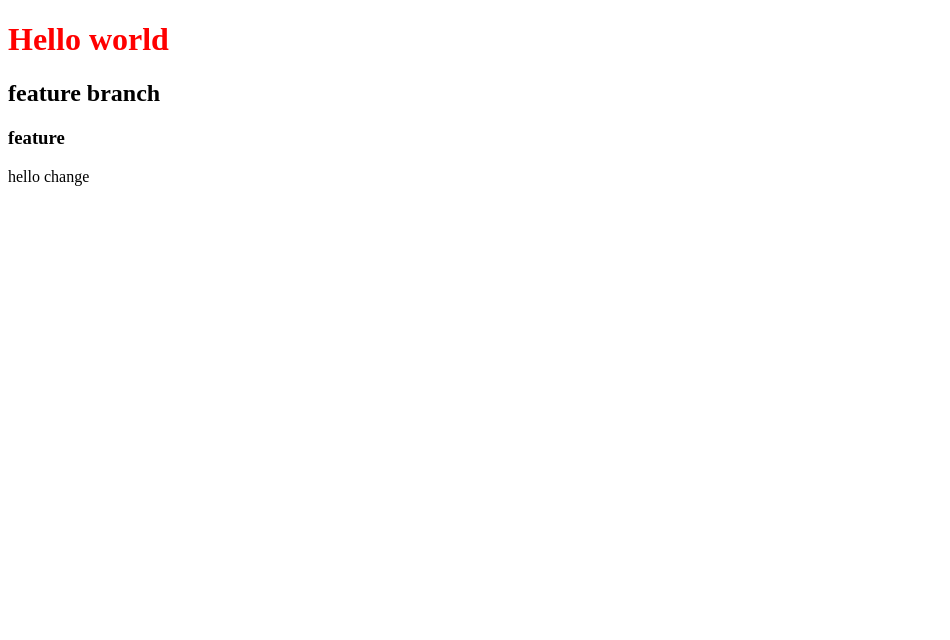
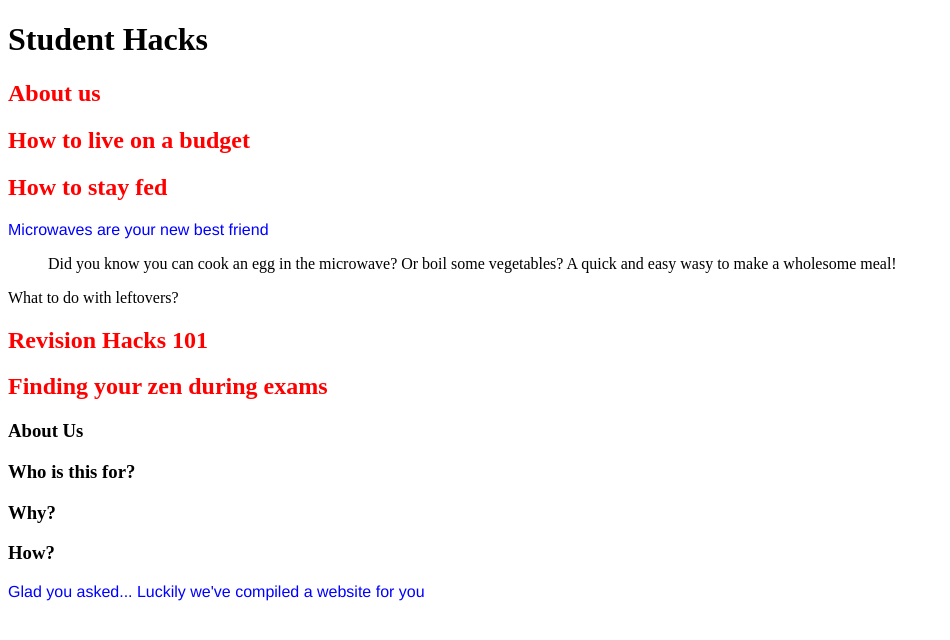
Before and after one commit to kasheemistry/web-project, a plain HTML site: page index.html in a window 1280 px wide. Shown: the whole page, without its empty margins (0-950 px from the left). Drawn offline with Linux system fonts and the light colour scheme; files that its build step writes are made by us from their sources.

Commit message:
student hacks

```diff
--- /dev/null
+++ b/css/styles.css
@@ -0,0 +1,8 @@
+h2 {
+  color: red;
+}
+p {
+  color:blue;
+  font-size: 16px;
+  font-family: Helvetica;
+}
--- a/index.html
+++ b/index.html
@@ -2,12 +2,24 @@
 <html>
 <head>
 <title>First site</title>
-<link rel="stylesheet" type="text/css" href="css/styles.css">
+<link href="css/styles.css"rel="stylesheet" type="text/css" >
 </head>
 <body>
-  <h1>Hello world</h1>
-  <h2> feature branch</h2>
-  <h3> feature </h3>
-  <p> hello change </p>
+  <h1>Student Hacks</h1>
+  <h2> About us</h2>
+  <h2> How to live on a budget </h2>
+  <h2> How to stay fed </h2>
+  <p> Microwaves are your new best friend
+  <ul>Did you know you can cook an egg in the microwave? Or boil some vegetables? A quick and easy wasy to make a wholesome meal!</ul>
+  What to do with leftovers?
+
+ </p>
+  <h2>Revision Hacks 101</h2>
+  <h2> Finding your zen during exams</h2>
+  <h3> About Us</h3>
+  <h3> Who is this for?</h3>
+  <h3> Why?</h3>
+  <h3> How?</h3>
+  <p> Glad you asked... Luckily we've compiled a website for you</p>
 </body>
 </html>
--- a/styles.css
+++ /dev/null
@@ -1,3 +0,0 @@
-h1 {
-  color: red;
-}
```
Also changed, not shown: 1 other file.
